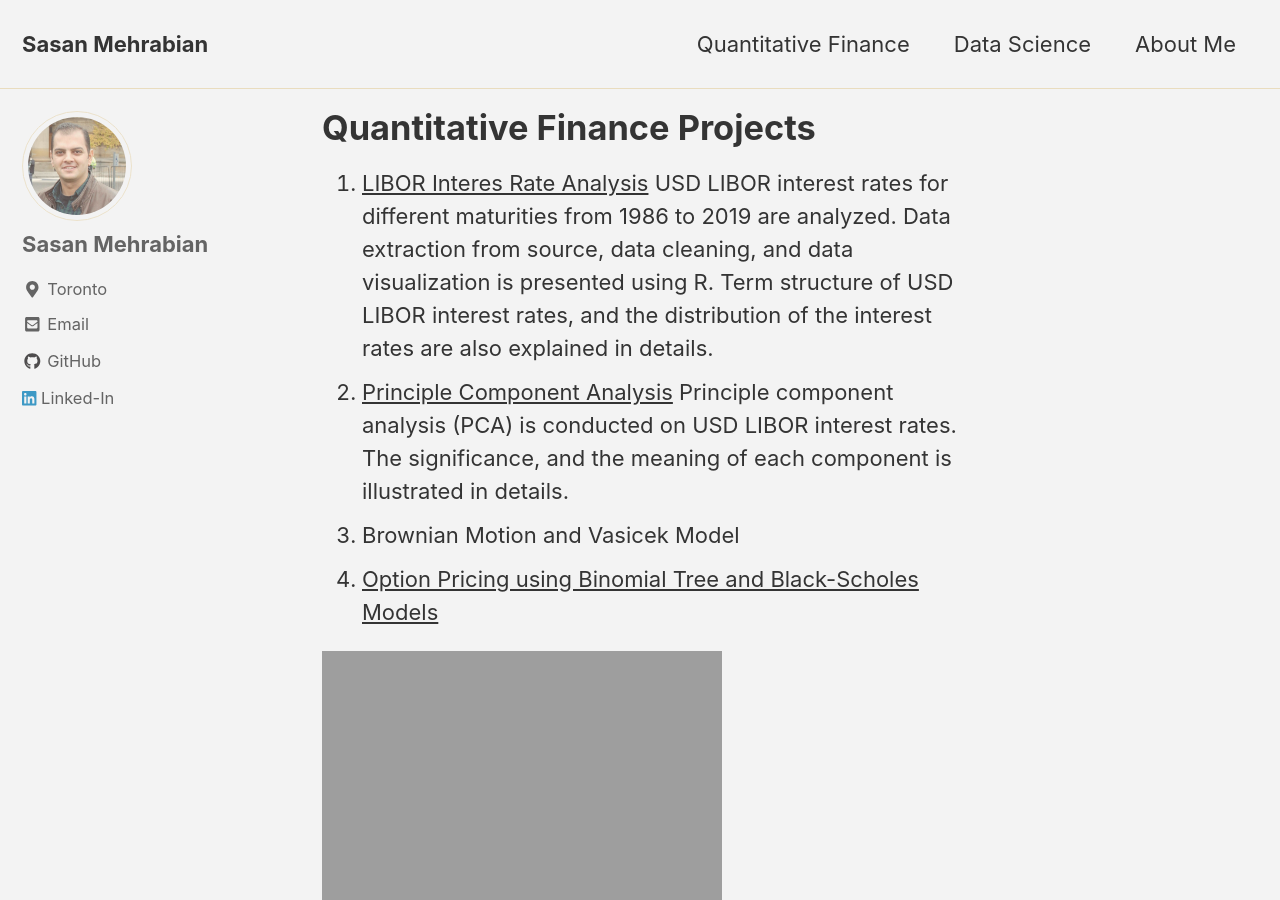
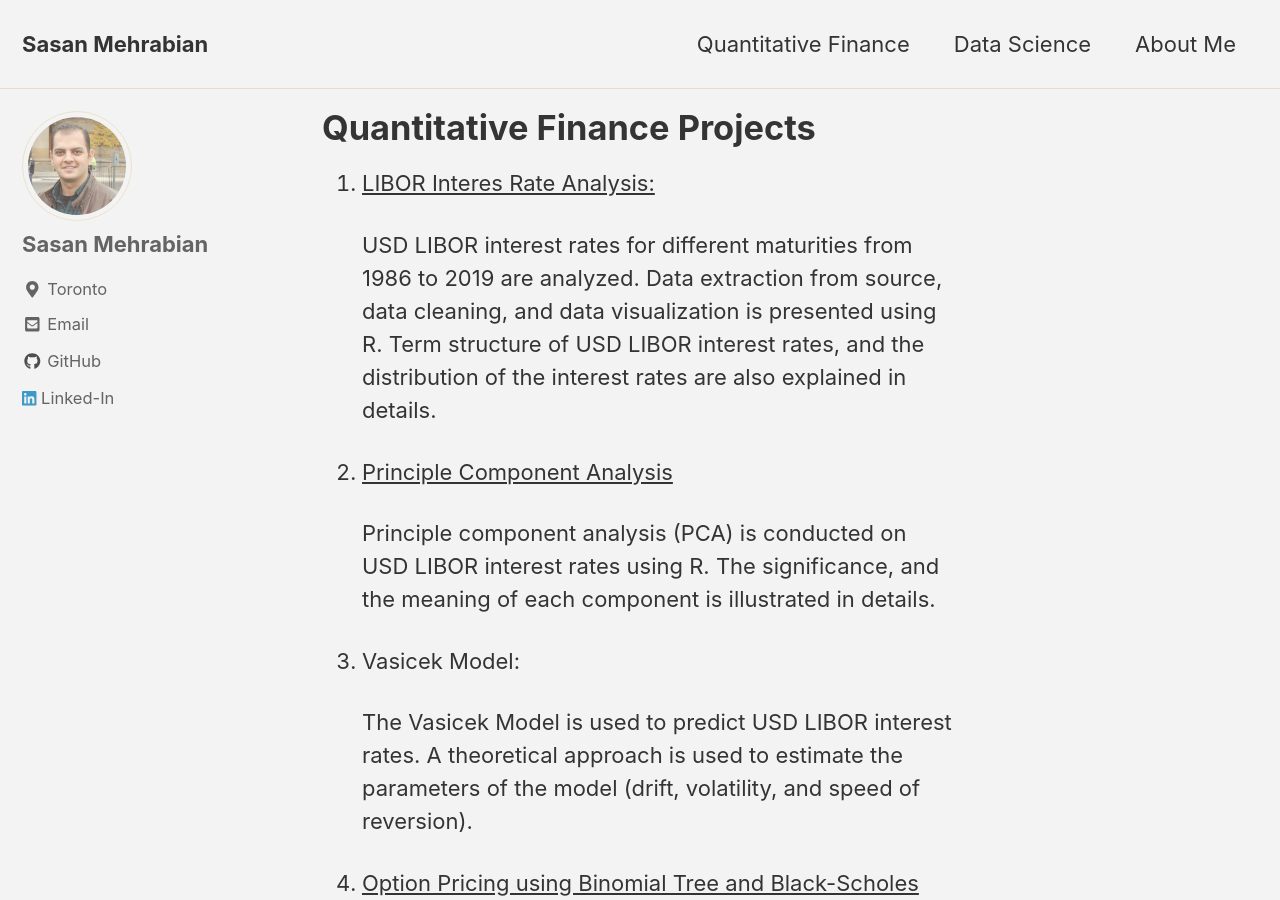
Before and after one commit to sasanmehrabian/sasanmehrabian.github.io, a Jekyll site: the page built from _pages/qf.md, in a window 1280 px wide and 900 px high. Built offline with Jekyll 4.4.1, drawn with Linux system fonts in a browser that asks for light colours; cached includes are drawn as plain includes; nearby versions of some CDN libraries; some of the changed text lies outside the part shown.

Commit message:
new github

```diff
--- a/_pages/qf.md
+++ b/_pages/qf.md
@@ -7,11 +7,20 @@ toc: true
 ---
 
 
-1. [LIBOR Interes Rate Analysis](https://sasanmehrabian.github.io/libor/)
+1. [LIBOR Interes Rate Analysis:](https://sasanmehrabian.github.io/libor/)
+
 	USD LIBOR interest rates for different maturities from 1986 to 2019 are analyzed. Data extraction from source, data cleaning, and data visualization is presented using R. Term structure of USD LIBOR interest rates, and the distribution of the interest rates are also explained in details.
+
 2. [Principle Component Analysis](https://sasanmehrabian.github.io/PCA/)
-	Principle component analysis (PCA) is conducted on USD LIBOR interest rates. The significance, and the meaning of each component is illustrated in details.
-3. Brownian Motion and Vasicek Model
+
+	Principle component analysis (PCA) is conducted on USD LIBOR interest rates using R. The significance, and the meaning of each component is illustrated in details.
+
+3. Vasicek Model:
+
+	The Vasicek Model is used to predict USD LIBOR interest rates. A theoretical approach is used to estimate the parameters of the model (drift, volatility, and speed of reversion).
+
 4. [Option Pricing using Binomial Tree and Black-Scholes Models](https://sasanmehrabian.github.io/option/)
 
+	The Binomial Tree model and the Black-Scholes Model are explained in details to determine the price of an option.
+
 <img src="{{ site.url }}{{ site.baseurl }}/images/LIBOR/qf.jpg">
```
